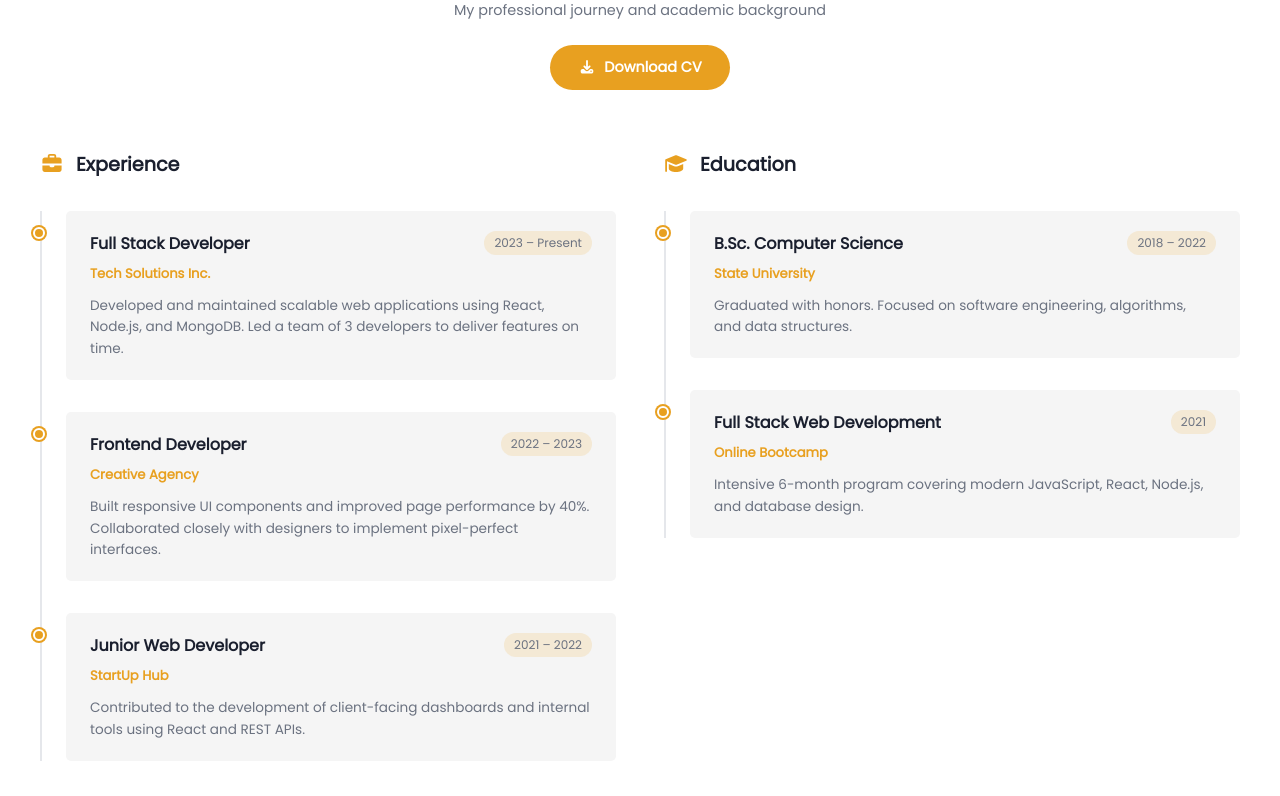
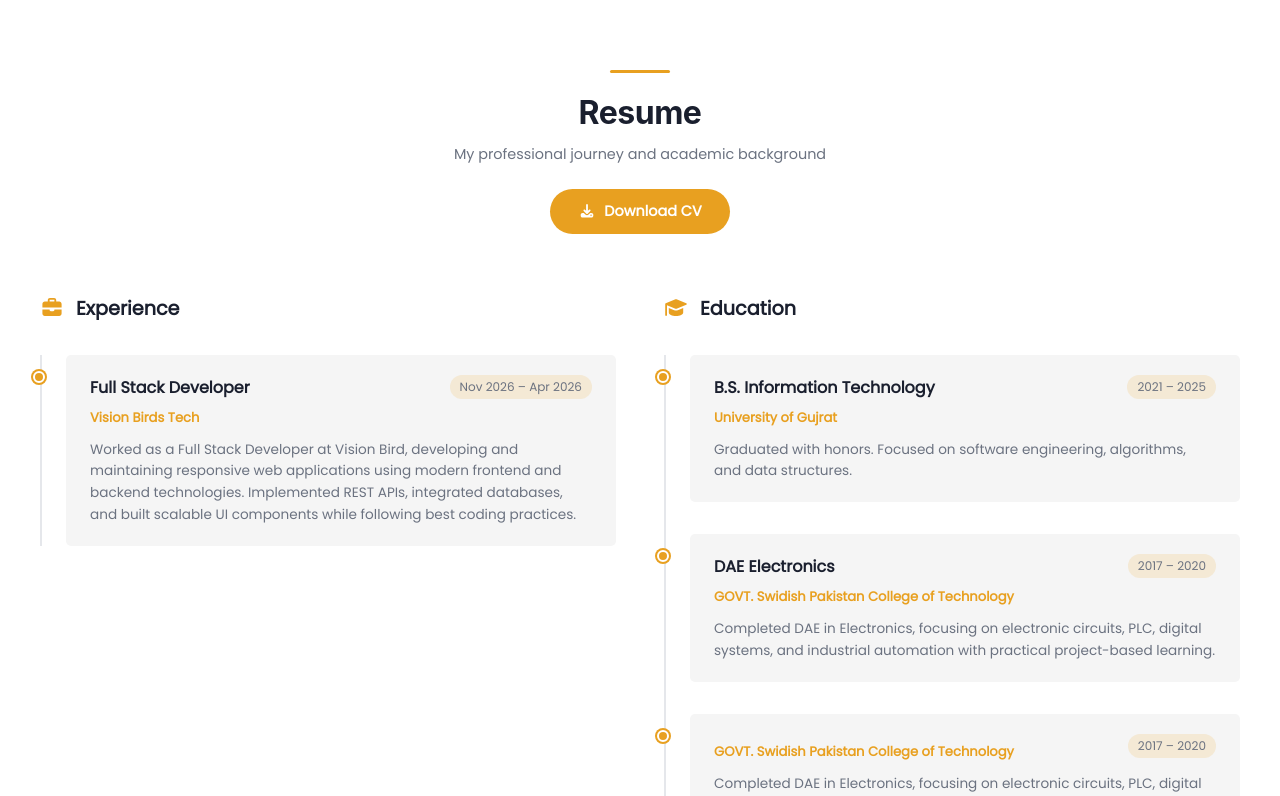
Before and after one commit to Umer12534/my-portfolio, a React (Vite) app: page / in a window 1280 px wide. Shown: the part 3804-4600 px from the top of the page. Built offline with nearby package versions, Linux system fonts and the light colour scheme.

Commit message:
Update project details in Resume component and enhance styles and structure

```diff
--- a/index.html
+++ b/index.html
@@ -2,7 +2,7 @@
 <html lang="en">
   <head>
     <meta charset="UTF-8" />
-    <!-- <link rel="icon" type="image/svg+xml" href="./public/image/Umer.png" /> -->
+    <link rel="icon" type="image/svg+xml" href="/favicon.ico" />
     <meta name="viewport" content="width=device-width, initial-scale=1.0" />
     <title>Umer</title>
   </head>
--- a/src/components/Resume/Resume.jsx
+++ b/src/components/Resume/Resume.jsx
@@ -11,45 +11,38 @@ const experience = [
   {
     id: 1,
     role: "Full Stack Developer",
-    company: "Tech Solutions Inc.",
-    period: "2023 – Present",
+    company: "Vision Birds Tech",
+    companyUrl: "https://visionbird.com/",
+    period: "Nov 2026 – Apr 2026",
     description:
-      "Developed and maintained scalable web applications using React, Node.js, and MongoDB. Led a team of 3 developers to deliver features on time.",
-  },
-  {
-    id: 2,
-    role: "Frontend Developer",
-    company: "Creative Agency",
-    period: "2022 – 2023",
-    description:
-      "Built responsive UI components and improved page performance by 40%. Collaborated closely with designers to implement pixel-perfect interfaces.",
-  },
-  {
-    id: 3,
-    role: "Junior Web Developer",
-    company: "StartUp Hub",
-    period: "2021 – 2022",
-    description:
-      "Contributed to the development of client-facing dashboards and internal tools using React and REST APIs.",
+      "Worked as a Full Stack Developer at Vision Bird, developing and maintaining responsive web applications using modern frontend and backend technologies. Implemented REST APIs, integrated databases, and built scalable UI components while following best coding practices.",
   },
 ];
 
 const education = [
   {
     id: 1,
-    degree: "B.Sc. Computer Science",
-    institution: "State University",
-    period: "2018 – 2022",
+    degree: "B.S. Information Technology",
+    institution: "University of Gujrat",
+    period: "2021 – 2025",
     description:
       "Graduated with honors. Focused on software engineering, algorithms, and data structures.",
   },
   {
     id: 2,
-    degree: "Full Stack Web Development",
-    institution: "Online Bootcamp",
-    period: "2021",
+    degree: "DAE Electronics",
+    institution: "GOVT. Swidish Pakistan College of Technology",
+    period: "2017 – 2020",
     description:
-      "Intensive 6-month program covering modern JavaScript, React, Node.js, and database design.",
+      "Completed DAE in Electronics, focusing on electronic circuits, PLC, digital systems, and industrial automation with practical project-based learning.",
+  },
+  {
+    id: 3,
+    degree: "",
+    institution: "GOVT. Swidish Pakistan College of Technology",
+    period: "2017 – 2020",
+    description:
+      "Completed DAE in Electronics, focusing on electronic circuits, PLC, digital systems, and industrial automation with practical project-based learning.",
   },
 ];
 
@@ -69,6 +62,7 @@ function TimelineItem({ item, animate, delay, isExperience }) {
             <span className="resume-timeline__org">
               {isExperience ? item.company : item.institution}
             </span>
+            {/* <FontAwesomeIcon */}
           </div>
           <span className="resume-timeline__period">{item.period}</span>
         </div>
--- a/src/components/Whatimdoing/Whatimdoing.jsx
+++ b/src/components/Whatimdoing/Whatimdoing.jsx
@@ -52,7 +52,7 @@ const services = [
     id: 6,
     title: "Cloud & Deployment",
     description:
-      "Deploying applications using modern cloud platforms with CI/CD pipelines.",
+      "Deploying applications.",
     icon: faCloud,
   },
   {
@@ -121,7 +121,7 @@ export default function WhatImDoing() {
             <div className="border-left"></div>
 
             <div className={`wid-icon-wrapper ${hoveredId === service.id ? 'hovered' : ''}`}>
-              <FontAwesomeIcon icon={service.icon} />
+              <FontAwesomeIcon icon={service.icon} size="4x"/>
             </div>
             <h3 className="wid-card-title">{service.title}</h3>
             <p className="wid-card-desc">{service.description}</p>
```
Also changed, not shown: 1 other file (tests, documents, lock files or other folders).
